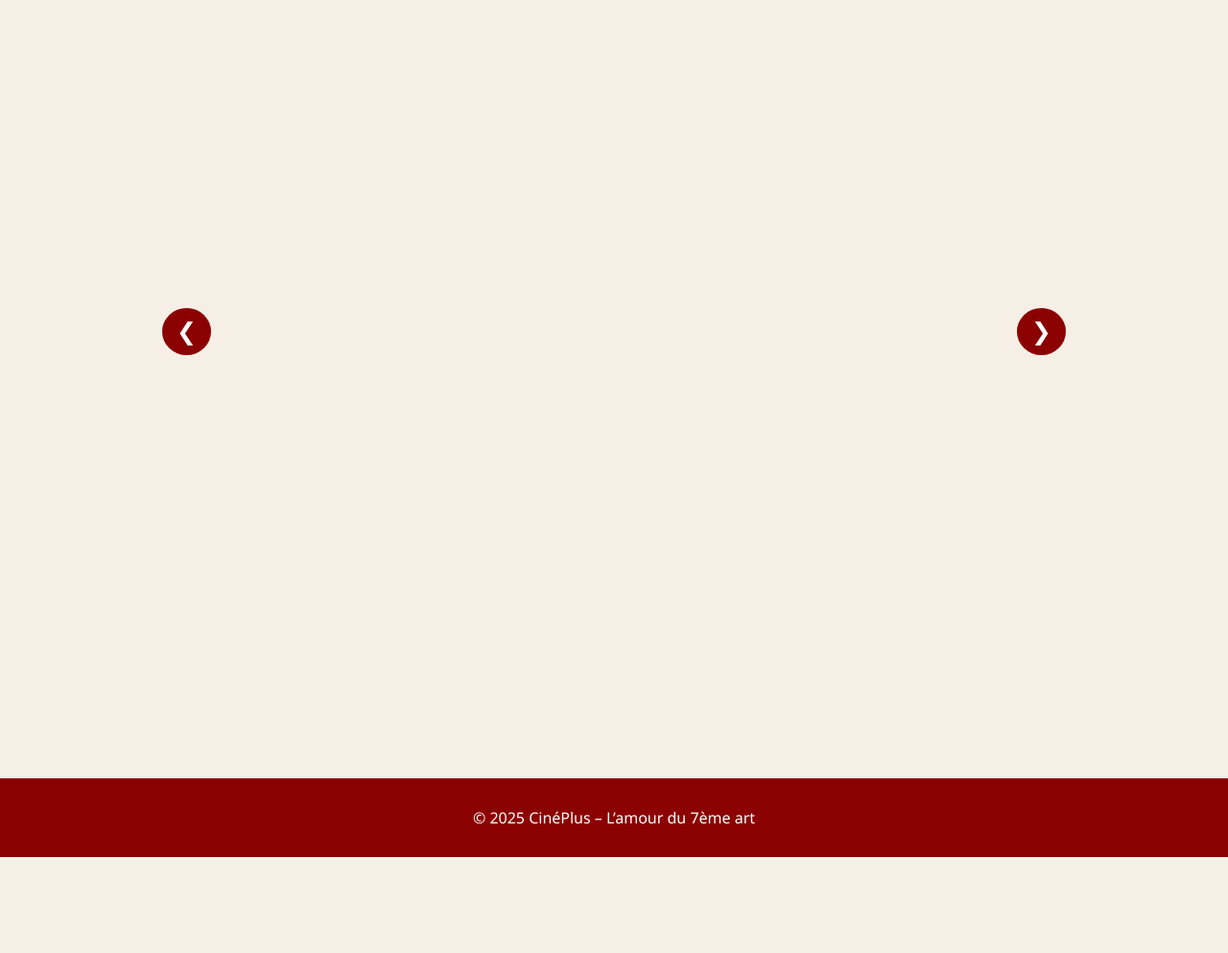
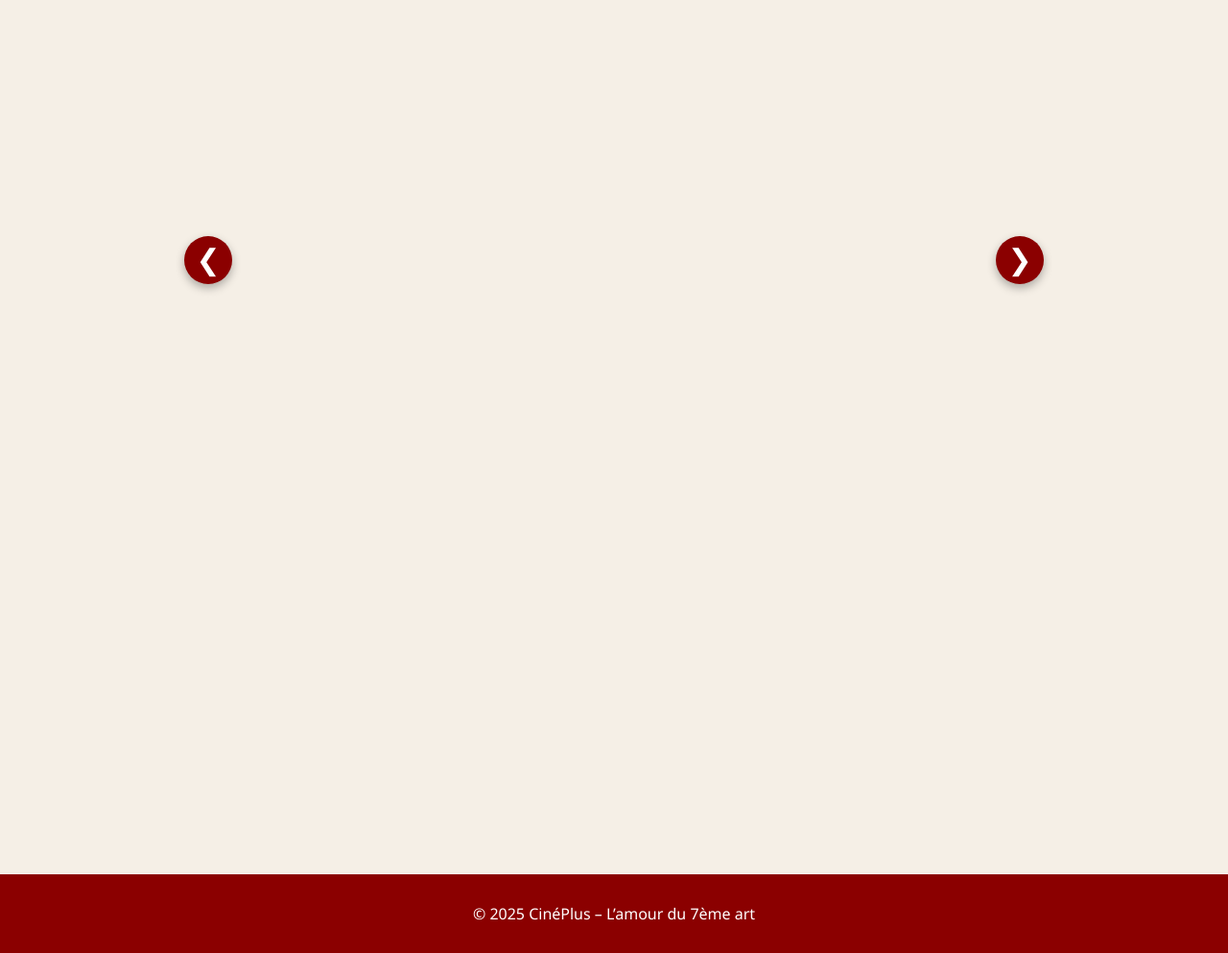
Before and after one commit to AlysonHuu/Abracadabra-, a Symfony app: template templates/homepage.html.twig in a window 1280 px wide. Shown: the part 695-1688 px from the top of the page at 96% size. Before the commit the page ends 1588 px from the top, so only its background shows below. Run offline with Twig, Linux system fonts and the light colour scheme; the template is opened without the code that fills it, so the values that code supplies are empty; some libraries are stand-ins or nearby versions.

Commit message:
Mise à jour du carroussel de la page d'accueil et connexion à la BDD pour les films à l'affiche

```diff
--- a/public/CSS/homepage.css
+++ b/public/CSS/homepage.css
@@ -1,3 +1,5 @@
+/* public/css/homepage.css */
+
 .carousel-section {
     padding: 80px;
     text-align: center;
@@ -6,7 +8,7 @@
 .carousel-container {
     position: relative;
     width: 100%;
-    height: 650px; /* plus grand */
+    height: 750px; /* On passe de 650 à 750px */
     display: flex;
     align-items: center;
     justify-content: center;
@@ -15,22 +17,30 @@
 .carousel {
     position: relative;
     width: 800px;
-    height: 600px; /* plus grand */
+    height: 700px; /* On passe de 600 à 700px */
 }
 
 .carousel-item {
     position: absolute;
     width: 300px;
+    height: 650px; /* On passe de 550 à 650px pour laisser de la place au texte */
     transition: 0.5s;
     opacity: 0;
     transform: scale(0.8);
     text-align: center;
+    background: #fff;
+    border-radius: 15px;
+    overflow: hidden;
+    display: flex;
+    flex-direction: column;
+    box-shadow: 0 4px 15px rgba(0,0,0,0.1);
 }
 
 .carousel-item img {
     width: 100%;
-    border-radius: 15px;
-    display: block;
+    height: 400px; /* Taille d'image fixe pour tout le monde */
+    object-fit: cover; /* Recadre proprement les images horizontales ou verticales */
+    border-radius: 15px 15px 0 0;
 }
 
 .carousel-item.active {
@@ -55,7 +65,24 @@
 }
 
 .film-info {
-    margin-top: 15px;
+    padding: 15px;
+    flex-grow: 1;
+    display: flex;
+    flex-direction: column;
+    justify-content: space-between;
+}
+
+.film-info p {
+    font-size: 0.9rem;
+    color: #555;
+    margin: 10px 0;
+    /* Technique du "Line Clamp" pour 3 lignes maximum */
+    display: -webkit-box;
+    -webkit-line-clamp: 3;
+    -webkit-box-orient: vertical;
+    overflow: hidden;
+    text-overflow: ellipsis;
+    height: 4.5em; /* Assure une hauteur constante pour l'alignement */
 }
 
 .stars {
@@ -76,17 +103,40 @@
     margin-top: 10px;
 }
 
+/* --- CORRECTION DES FLÈCHES --- */
+
 .arrow {
+    position: absolute;
+    /* Calcul : 50px (marge haute du flex) + 200px (milieu de l'image) = 250px */
+    top: 250px;
+    transform: translateY(-50%);
+
     background: #8B0000;
     color: white;
     border: none;
-    font-size: 25px;
-    padding: 10px 15px;
+    font-size: 30px;
+    width: 50px;
+    height: 50px;
     cursor: pointer;
     border-radius: 50%;
-    margin: 20px;
+    z-index: 100; /* Toujours au premier plan */
+    display: flex;
+    align-items: center;
+    justify-content: center;
+    transition: all 0.3s ease;
+    box-shadow: 0 4px 10px rgba(0,0,0,0.3);
+
+}
+
+.arrow.left {
+    left: 10%; /* Ajuste selon ton envie pour l'écarter des films */
+}
+
+.arrow.right {
+    right: 10%;
 }
 
 .arrow:hover {
     background: #a80000;
+    transform: translateY(-50%) scale(1.1);
 }
--- a/src/Repository/FilmRepository.php
+++ b/src/Repository/FilmRepository.php
@@ -40,4 +40,6 @@ class FilmRepository extends ServiceEntityRepository
     //            ->getOneOrNullResult()
     //        ;
     //    }
+
+
 }
--- a/templates/homepage.html.twig
+++ b/templates/homepage.html.twig
@@ -24,22 +24,29 @@
         <button class="arrow left" onclick="prevSlide()">❮</button>
 
         <div class="carousel">
+
             {% for film in films %}
                 <div class="carousel-item">
-                    <img src="{{ asset('uploads/posters/' ~ film.Affiche) }}" alt="Affiche">
+                    {# On utilise asset() vers ton nouveau dossier d'affiches #}
+                    <img src="{{ asset('uploads/affiches/' ~ film.Affiche) }}" alt="{{ film.Nom }}">
+
                     <div class="film-info">
-                        <h3>{{ film.titre }}</h3>
-                        <p>⏱ {{ film.duree }} min</p>
+                        <h3>{{ film.Nom }}</h3>
+                        <p>⏱ {{ film.Duree }} min</p>
+
                         <div class="stars">
+                            {# On utilise la propriété Note de ton entité #}
                             {% for i in 1..5 %}
-                                {% if i <= film.note %}
+                                {% if i <= film.Note %}
                                     <span class="star filled">★</span>
                                 {% else %}
                                     <span class="star">☆</span>
                                 {% endif %}
                             {% endfor %}
                         </div>
-                        <a href="#" class="btn">Réserver</a>
+
+                        {# Lien vers la page de détails du film (optionnel) #}
+                        <a href="{{ path('app_film_show', {'id': film.id}) }}" class="btn">Réserver</a>
                     </div>
                 </div>
             {% endfor %}
```
Also changed, not shown: src/Controller/FilmController.php (+10 -3 lines), src/Controller/HomePageController.php (+9 -31 lines), public/uploads/affiches/Le-Labyritnthe-69a9f6db50e44.jpg (added).
